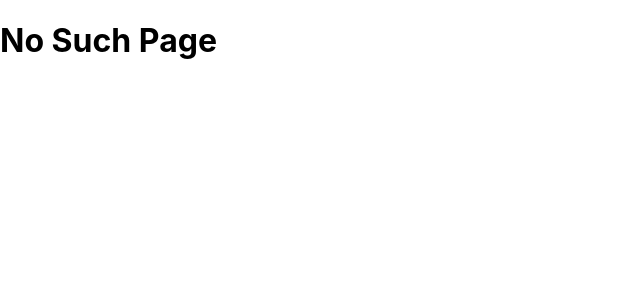
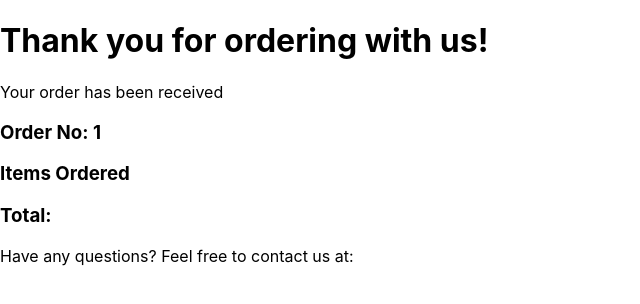
Before and after one commit to kelp-chip/the-pharmacy, a React (Create React App) app in the folder client/: page /confirm in a window 1280 px wide. Shown: the top 304 px of the page, without its empty margins (0-640 px from the left). Built offline with nearby package versions, Linux system fonts and the light colour scheme.

Commit message:
Created basic structure for Confirm page

```diff
--- /dev/null
+++ b/client/src/pages/Confirm/index.js
@@ -0,0 +1,22 @@
+import { useState } from "react";
+import { withRouter } from "react-router-dom";
+
+function Confirm(order){
+
+  const [orderNum, increaseOrder] = useState(1);
+
+  return (
+    <div>
+      <h1>Thank you for ordering with us!</h1>
+      <p>Your order has been received</p>
+      <h3>Order No: {orderNum} </h3>
+      <h3>{/*Amount of Items */} Items Ordered</h3>
+      <h3>Total: {/* Total Cost */}</h3>
+      <p>Have any questions? Feel free to contact us at: </p>
+    </div>
+  );
+}
+
+//state: fakeData.drinks,
+
+export default withRouter(Confirm);
--- a/client/src/routes/index.js
+++ b/client/src/routes/index.js
@@ -1,5 +1,6 @@
 import { BrowserRouter as Router, Switch, Route } from "react-router-dom";
 
+import Confirm from "../pages/Confirm";
 import Order from "../pages/Order";
 import Store from "../pages/Store";
 import FauxLanding from "../pages/FauxLanding";
@@ -17,6 +18,7 @@ const Routes = () => {
         <Route exact path="/" component={FauxLanding} />
         <Route path="/store" component={Store} />
         <Route path="/order" component={Order} />
+        <Route path="/confirm" component={Confirm} />
         <Route path="/question" component={QuestionSubmitted} />
         <Route path="/example" component={ProtectedExample} />
         <Route path="*" component={NotFound} />
```
